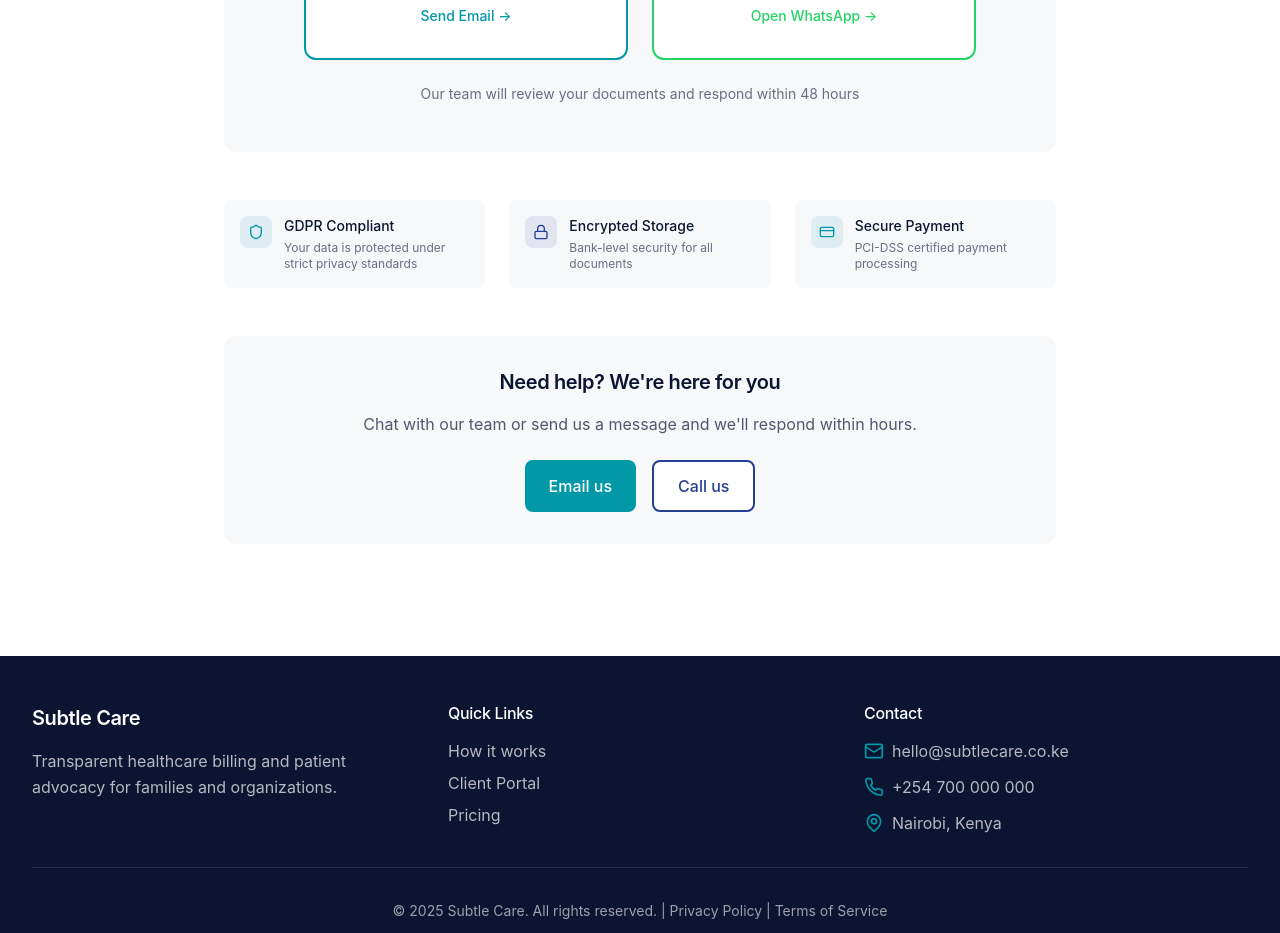
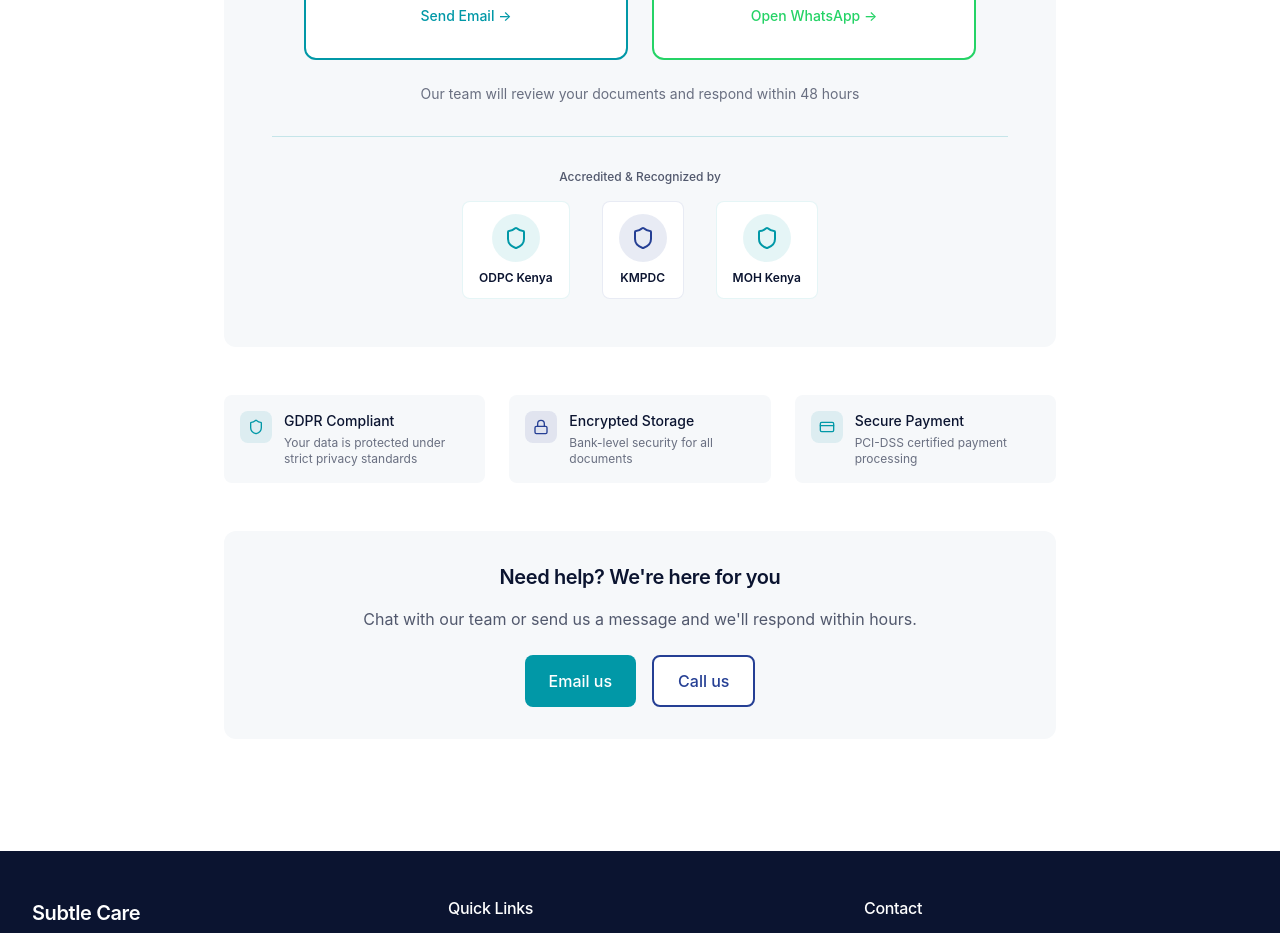
Before and after one commit to ViburPLP/Subtlecare2, a React (Vite) app: page / in a window 1280 px wide. Shown: the part 6720-7653 px from the top of the page. Built offline with nearby package versions, Linux system fonts and the light colour scheme.

Commit message:
Updated GetStarted.tsx

```diff
--- a/src/components/GetStarted.tsx
+++ b/src/components/GetStarted.tsx
@@ -58,6 +58,34 @@ export default function GetStarted() {
             <p className="text-sm text-[#0b1430]/60 text-center mt-6">
               Our team will review your documents and respond within 48 hours
             </p>
+
+            <div className="mt-8 pt-8 border-t border-[#0198a7] border-opacity-20">
+              <p className="text-xs font-medium text-[#0b1430]/70 text-center mb-4">
+                Accredited & Recognized by
+              </p>
+              <div className="flex flex-wrap items-center justify-center gap-6 sm:gap-8">
+                <div className="flex flex-col items-center gap-2 px-4 py-3 bg-white rounded-lg border border-[#0198a7] border-opacity-10">
+                  <div className="w-12 h-12 bg-[#0198a7] bg-opacity-10 rounded-full flex items-center justify-center">
+                    <Shield className="w-6 h-6 text-[#0198a7]" aria-hidden="true" />
+                  </div>
+                  <span className="text-xs font-semibold text-[#0b1430] text-center">ODPC Kenya</span>
+                </div>
+
+                <div className="flex flex-col items-center gap-2 px-4 py-3 bg-white rounded-lg border border-[#253f94] border-opacity-10">
+                  <div className="w-12 h-12 bg-[#253f94] bg-opacity-10 rounded-full flex items-center justify-center">
+                    <Shield className="w-6 h-6 text-[#253f94]" aria-hidden="true" />
+                  </div>
+                  <span className="text-xs font-semibold text-[#0b1430] text-center">KMPDC</span>
+                </div>
+
+                <div className="flex flex-col items-center gap-2 px-4 py-3 bg-white rounded-lg border border-[#0198a7] border-opacity-10">
+                  <div className="w-12 h-12 bg-[#0198a7] bg-opacity-10 rounded-full flex items-center justify-center">
+                    <Shield className="w-6 h-6 text-[#0198a7]" aria-hidden="true" />
+                  </div>
+                  <span className="text-xs font-semibold text-[#0b1430] text-center">MOH Kenya</span>
+                </div>
+              </div>
+            </div>
           </div>
         </div>
 
```
